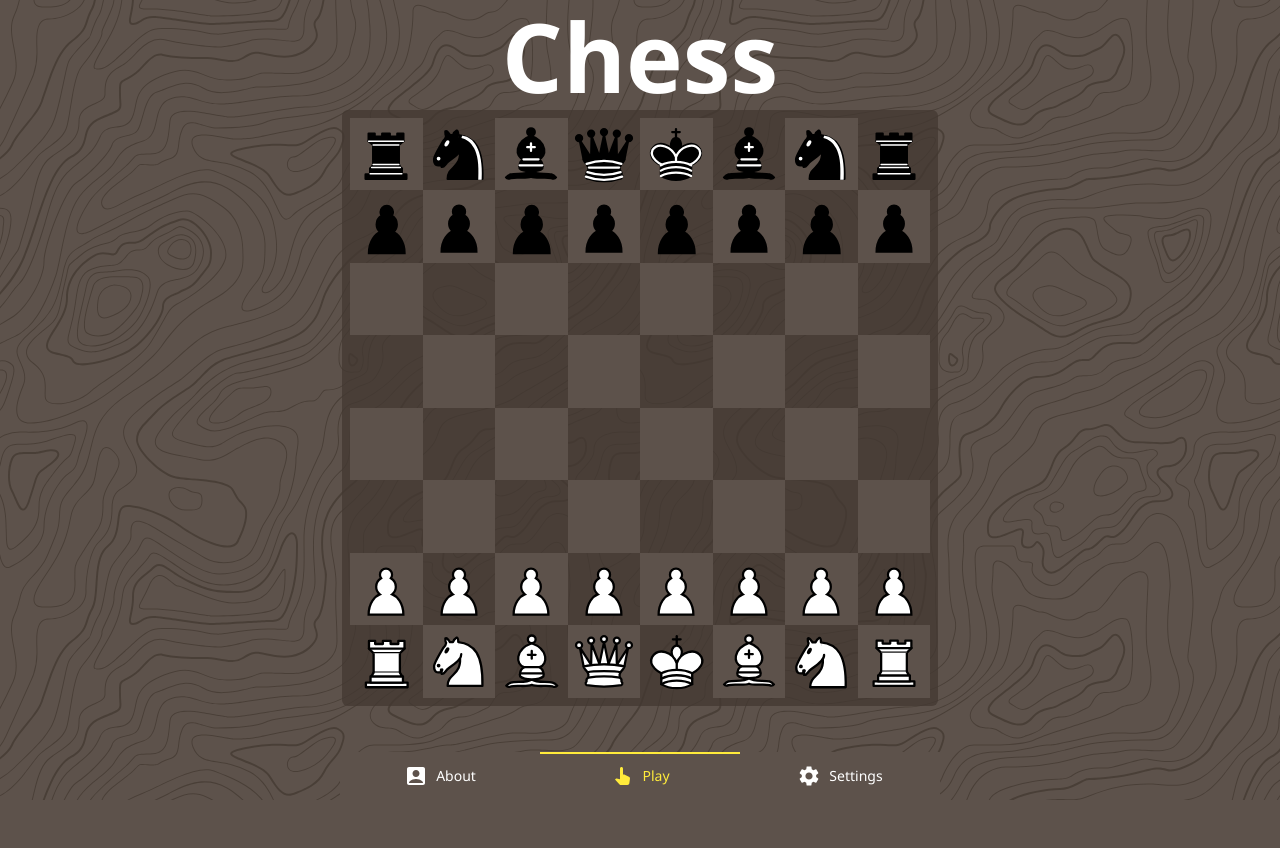
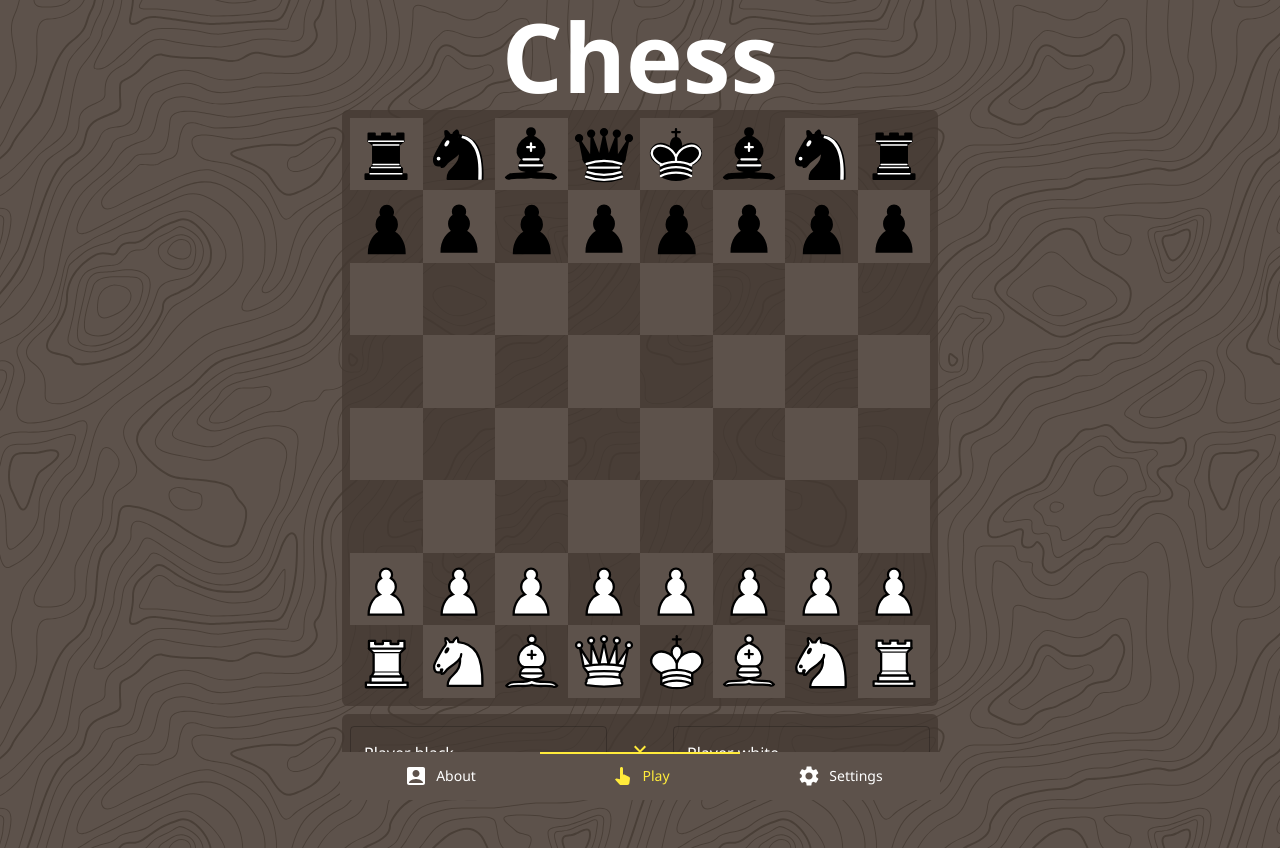
Before and after one commit to JonasKoenig/JonasKoenig.github.io, a React (Vite) app: page / in a window 1280 px wide. Before the commit the page ends 800 px from the top, so only its background shows below. Built offline with nearby package versions, Linux system fonts and the light colour scheme.

Commit message:
moved chess settings

```diff
--- a/src/assets/index.css
+++ b/src/assets/index.css
@@ -150,3 +150,8 @@ body {
   margin: 0 auto;
   color: var(--highlight)
 }
+
+.MuiPaper-root.MuiAccordion-root {
+  background-color: transparent;
+  color: white;
+}
--- a/src/components/App.tsx
+++ b/src/components/App.tsx
@@ -11,7 +11,6 @@ import CV from './about/CV';
 import Language from './settings/Language';
 import Game from './settings/GameSettings';
 import Chess from './game/Chess';
-import { Player1, Player2 } from './game/ChessPlayer';
 import Greeting from './about/Greeting';
 
 const App = observer(() => {
@@ -33,9 +32,9 @@ const App = observer(() => {
             icon: <PanToolAltIcon />,
             content: (
                 <Box className="content">
-                    <Player1 />
+                    <Header label={t(`game.header`)} />
                     <Chess key='chess' />
-                    <Player2 />
+                    <Game key="game" />
                 </Box>
             )
         },
@@ -45,13 +44,13 @@ const App = observer(() => {
                 <Box className="content">
                     <Header label={t(`settings.header`)} />
                     <Language key="lang" />
-                    <Game key="game" />
+
                 </Box>
             )
 
         },
     };
-    return <Nav tabs={tabs} />
+    return <Nav tabs={tabs} />;
 })
 
 export default App
--- a/src/components/settings/GameSettings.tsx
+++ b/src/components/settings/GameSettings.tsx
@@ -1,31 +1,42 @@
 import { useTranslation } from "react-i18next";
-import { Button, TextField, Typography } from "@mui/material";
+import { Box, Button, Collapse, IconButton, Stack, TextField, Typography } from "@mui/material";
 import RefreshIcon from '@mui/icons-material/Refresh';
 import FemaleIcon from '@mui/icons-material/Female';
 import { useUrlState } from "../../core/State";
 import { addRandomQueens, initialFen } from "../game/Validate";
 import Panel from "../Panel";
+import { useState } from "react";
+import { ExpandLess, ExpandMore } from "@mui/icons-material";
 
 const Game = () => {
     const {t} = useTranslation();
     const [fen, setFen] = useUrlState('g', initialFen);
     const [player1, setPlayer1] = useUrlState('p1', '');
     const [player2, setPlayer2] = useUrlState('p2', '');
+    const [expanded, setExpanded] = useState(false);
+    const toggleExpanded = () => setExpanded((prev) => !prev);
+    const expandIcon = expanded ? <ExpandLess /> : <ExpandMore />;
     return (
-        <Panel title={t('game.header')}>
-                <Typography>{t('settings.gameText')}</Typography>
+        <Panel>
+            <Stack direction="row">
+                <TextField label={t('game.player1')} value={player1} onChange={({target}) => setPlayer1(target.value)} fullWidth />
+                <IconButton onClick={toggleExpanded} size="small" color="primary" sx={{ width: '66px' }}>{expandIcon}</IconButton>
+                <TextField label={t('game.player2')} value={player2} onChange={({target}) => setPlayer2(target.value)} fullWidth />
+            </Stack>
+
+            <Collapse appear={expanded} in={expanded}>
+                <Box>
+                    <Typography sx={{ mt: 1 }}>{t('settings.gameText')}</Typography>
                     <Button variant="outlined" onClick={() => setFen(initialFen)} startIcon={<RefreshIcon />} className="centered">
                         {t('settings.gameReset')}
                     </Button>
-
-                <Typography sx={{ mt: 1 }}>{t('settings.namesText')}</Typography>
-                <TextField label={t('game.player1')} value={player1} onChange={({target}) => setPlayer1(target.value)} fullWidth />
-                <TextField label={t('game.player2')} value={player2} onChange={({target}) => setPlayer2(target.value)} fullWidth />
 
                     <Typography sx={{ mt: 1 }}>{t('settings.queensText')}</Typography>
                     <Button variant="outlined" onClick={() => setFen(addRandomQueens(fen))} startIcon={<FemaleIcon />} className="centered">
                         {t('settings.addQueens')}
                     </Button>
+                </Box>
+            </Collapse>
         </Panel>
     )
 };
--- a/src/components/settings/Language.tsx
+++ b/src/components/settings/Language.tsx
@@ -33,9 +33,8 @@ export const Language = () => {
     });
     return (
         <>
-        <Panel title={t('settings.appearance')}>
-            <Typography key="lang-options-header">{t('settings.lang')}</Typography>
-            <Stack direction="row">{...langOpts}</Stack>
+        <Panel title={t('settings.lang')}>
+            <Stack direction="row" sx={{mt: 1}}>{...langOpts}</Stack>
         </Panel>
 
 
```
Lines whose indentation alone changed are shown as unchanged.
